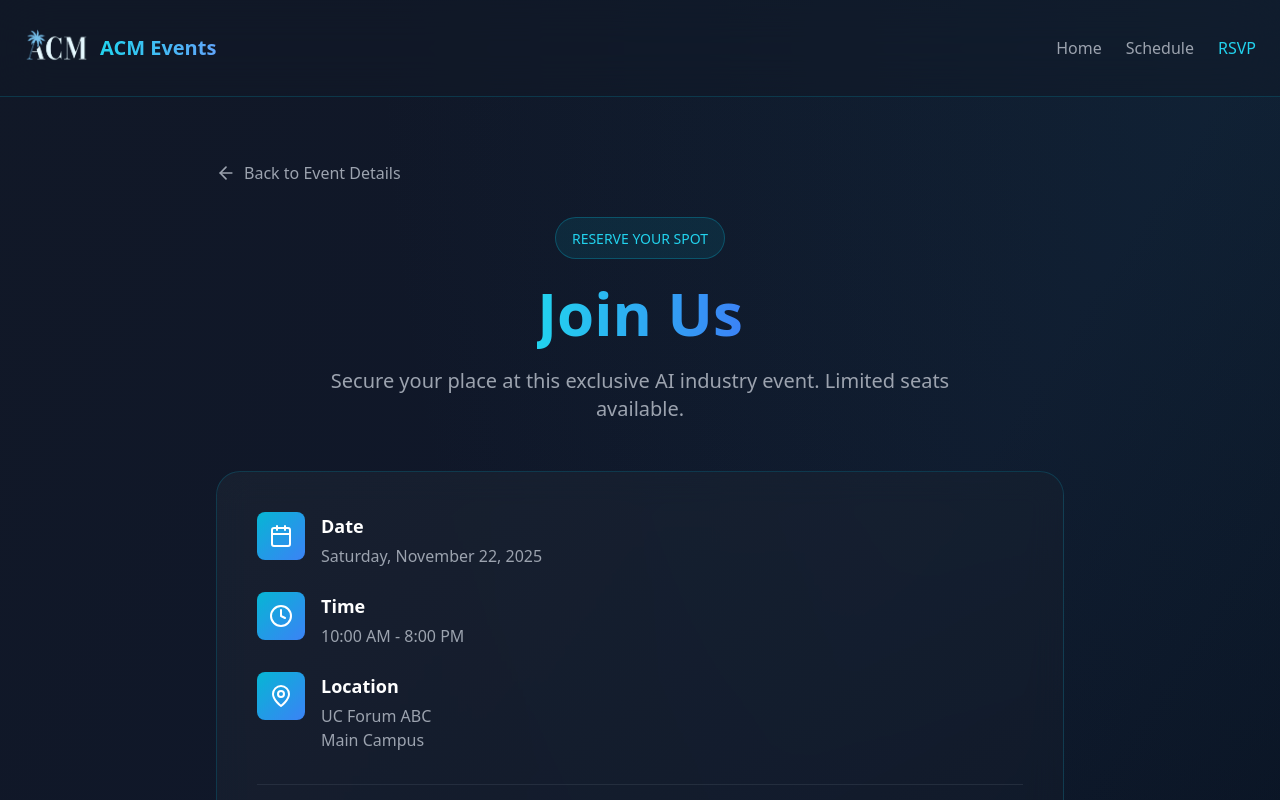
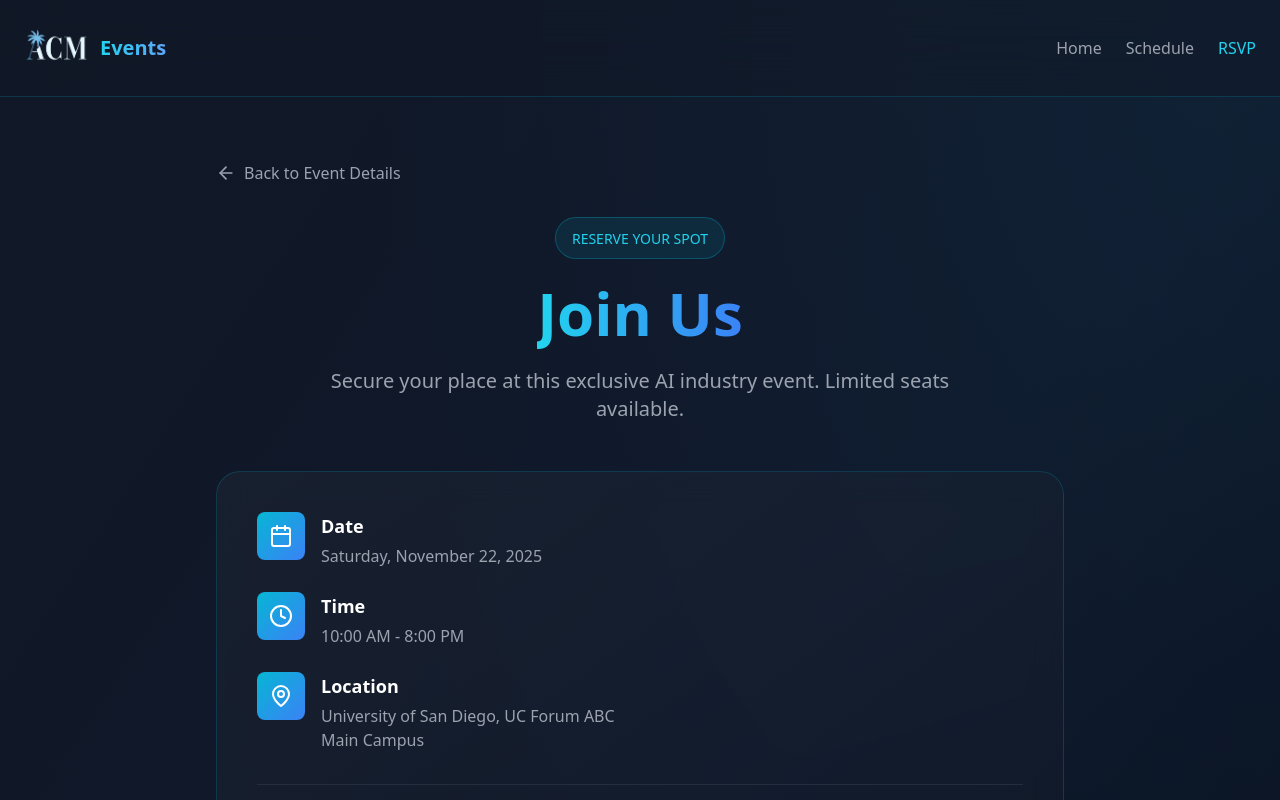
Before and after one commit to Max-Aber/acm_tech_talk, a React (Vite) app: page / in a window 1280 px wide. Both pictures are taken after a click on the button "RSVP". Shown: the top 800 px of the page. Built offline with nearby package versions, Linux system fonts and the light colour scheme.

Commit message:
updates headers and chagned location to be more accurate

```diff
--- a/src/App.tsx
+++ b/src/App.tsx
@@ -109,7 +109,7 @@ function HomePage({ onNavigate }: { onNavigate: (page: Page) => void }) {
           <div className="bg-gradient-to-br from-gray-800/50 to-gray-900/50 backdrop-blur-lg border border-cyan-500/20 rounded-2xl p-6 hover:border-cyan-400/40 transition-all duration-300 hover:scale-105">
             <MapPin className="w-10 h-10 text-cyan-400 mb-4" />
             <h3 className="text-lg font-semibold mb-2">Location</h3>
-            <p className="text-gray-400">UC Forum ABC</p>
+            <p className="text-gray-400">University of San Diego, UC Forum ABC</p>
             <p className="text-gray-400">Main Campus</p>
           </div>
 
--- a/src/pages/RSVP.tsx
+++ b/src/pages/RSVP.tsx
@@ -19,7 +19,7 @@ function RSVP({ onNavigate }: RSVPProps) {
             <div className="flex items-center gap-3">
               <img src={acmLogo} alt="ACM USD Logo" className="w-16 h-16" />
               <span className="text-xl font-bold bg-gradient-to-r from-cyan-400 to-blue-400 bg-clip-text text-transparent">
-                ACM Events
+                Events
               </span>
             </div>
             <div className="flex gap-6">
@@ -99,7 +99,7 @@ function RSVP({ onNavigate }: RSVPProps) {
               </div>
               <div>
                 <h3 className="text-lg font-semibold mb-1">Location</h3>
-                <p className="text-gray-400">UC Forum ABC</p>
+                <p className="text-gray-400">University of San Diego, UC Forum ABC</p>
                 <p className="text-gray-400">Main Campus</p>
               </div>
             </div>
```
